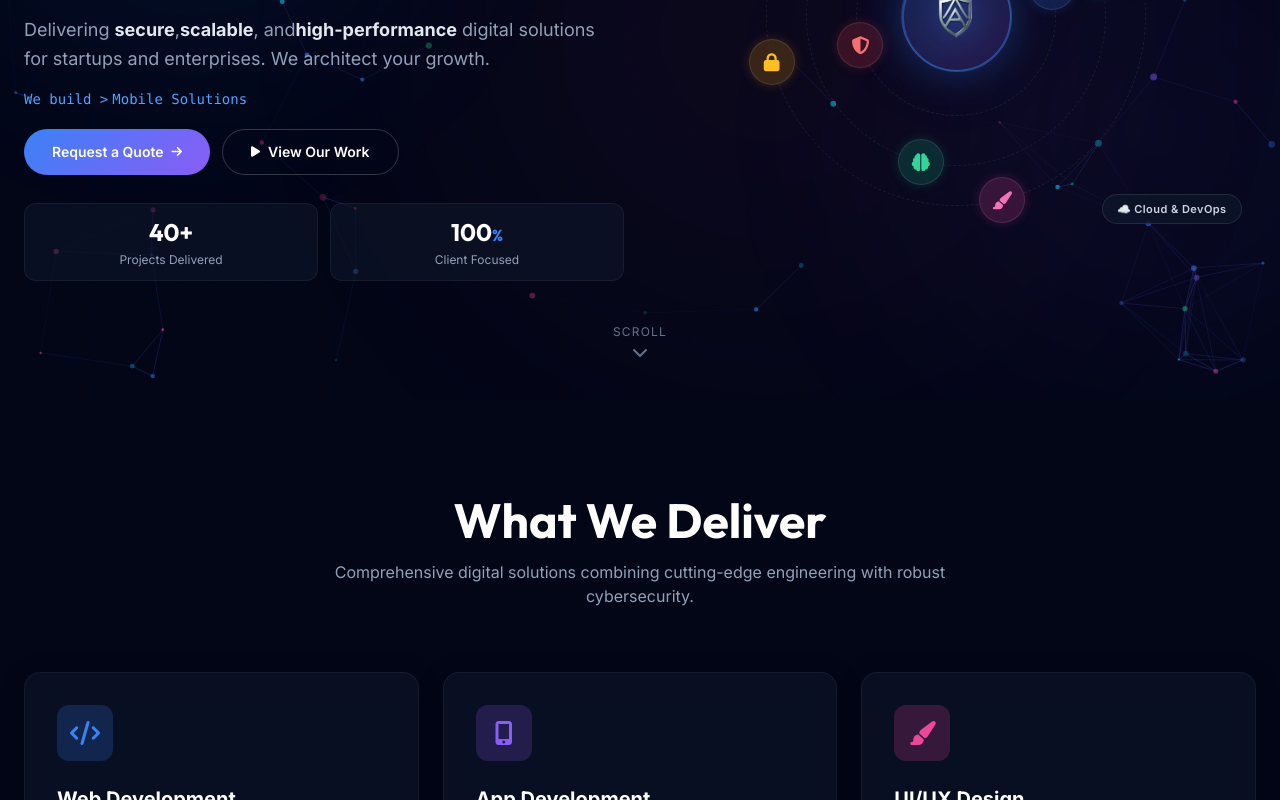
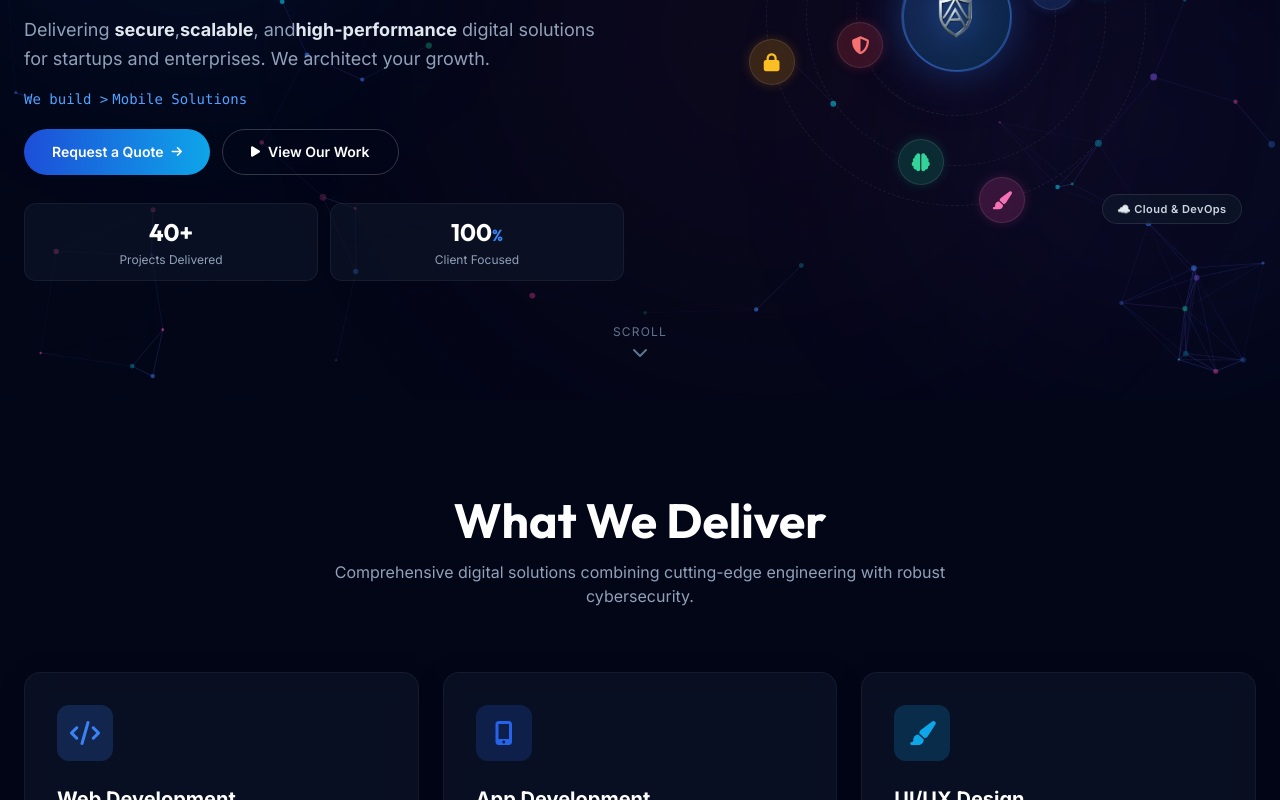
Before and after one commit to adhritverse/adhrit-verse-nebula, a Next.js app: page / in a window 1280 px wide. Shown: the part 400-1200 px from the top of the page. Built offline with nearby package versions, Linux system fonts and the light colour scheme.

Commit message:
feat: add global styles with custom Tailwind theme and assets

```diff
--- a/src/app/globals.css
+++ b/src/app/globals.css
@@ -2,8 +2,8 @@
 
 @theme {
   --color-primary: #3b82f6;
-  --color-secondary: #8b5cf6;
-  --color-accent: #ec4899;
+  --color-secondary: #2563eb;
+  --color-accent: #0ea5e9;
   --color-dark: #0f172a;
   --color-darker: #020617;
 
@@ -60,7 +60,7 @@ body {
 
 /* Utilities */
 .text-gradient {
-  background: linear-gradient(to right, #3b82f6, #8b5cf6, #ec4899);
+  background: linear-gradient(to right, #1d4ed8, #0ea5e9);
   -webkit-background-clip: text;
   background-clip: text;
   -webkit-text-fill-color: transparent;
@@ -96,14 +96,14 @@ body {
 }
 
 .btn-primary {
-  background: linear-gradient(135deg, #3b82f6, #8b5cf6);
+  background: linear-gradient(90deg, #1d4ed8, #0ea5e9);
   position: relative;
   z-index: 1;
   overflow: hidden;
   transition: all 0.3s ease;
 }
 .btn-primary:hover {
-  box-shadow: 0 0 20px rgba(139, 92, 246, 0.4);
+  box-shadow: 0 0 20px rgba(14, 165, 233, 0.5);
   transform: translateY(-2px);
 }
 
@@ -112,8 +112,8 @@ body {
   transition: all 0.3s ease;
 }
 .btn-outline:hover {
-  border-color: #3b82f6;
-  background: rgba(59, 130, 246, 0.1);
+  border-color: #0ea5e9;
+  background: rgba(14, 165, 233, 0.1);
   transform: translateY(-2px);
 }
 
@@ -140,7 +140,7 @@ body {
   content: '';
   position: absolute;
   inset: 0;
-  background: linear-gradient(135deg, rgba(59, 130, 246, 0.08) 0%, rgba(139, 92, 246, 0.06) 100%);
+  background: linear-gradient(135deg, rgba(59, 130, 246, 0.08) 0%, rgba(14, 165, 233, 0.06) 100%);
   opacity: 0;
   transition: opacity 0.4s ease;
 }
@@ -152,7 +152,7 @@ body {
 }
 
 .avatar-ring {
-  background: conic-gradient(from 0deg, #3b82f6, #8b5cf6, #ec4899, #3b82f6);
+  background: conic-gradient(from 0deg, #1d4ed8, #0ea5e9, #1d4ed8, #0ea5e9, #1d4ed8);
   border-radius: 50%;
   padding: 3px;
 }
@@ -165,7 +165,7 @@ body {
   left: 0;
   width: 0;
   height: 2px;
-  background: linear-gradient(to right, #3b82f6, #8b5cf6);
+  background: linear-gradient(to right, #1d4ed8, #0ea5e9);
   transition: width 0.3s ease;
 }
 .nav-link:hover::after, .active-link::after {
@@ -178,7 +178,7 @@ body {
 .orbit-center {
     position: absolute; inset: 50%; transform: translate(-50%,-50%);
     width: 110px; height: 110px; border-radius: 50%;
-    background: linear-gradient(135deg,rgba(59,130,246,0.25),rgba(139,92,246,0.2));
+    background: linear-gradient(135deg,rgba(59,130,246,0.25),rgba(14,165,233,0.2));
     border: 1px solid rgba(255,255,255,0.1);
     backdrop-filter: blur(10px);
     display: flex; align-items: center; justify-content: center;
```
Also changed, not shown: public/image copy.png (added), public/image.png (added).
